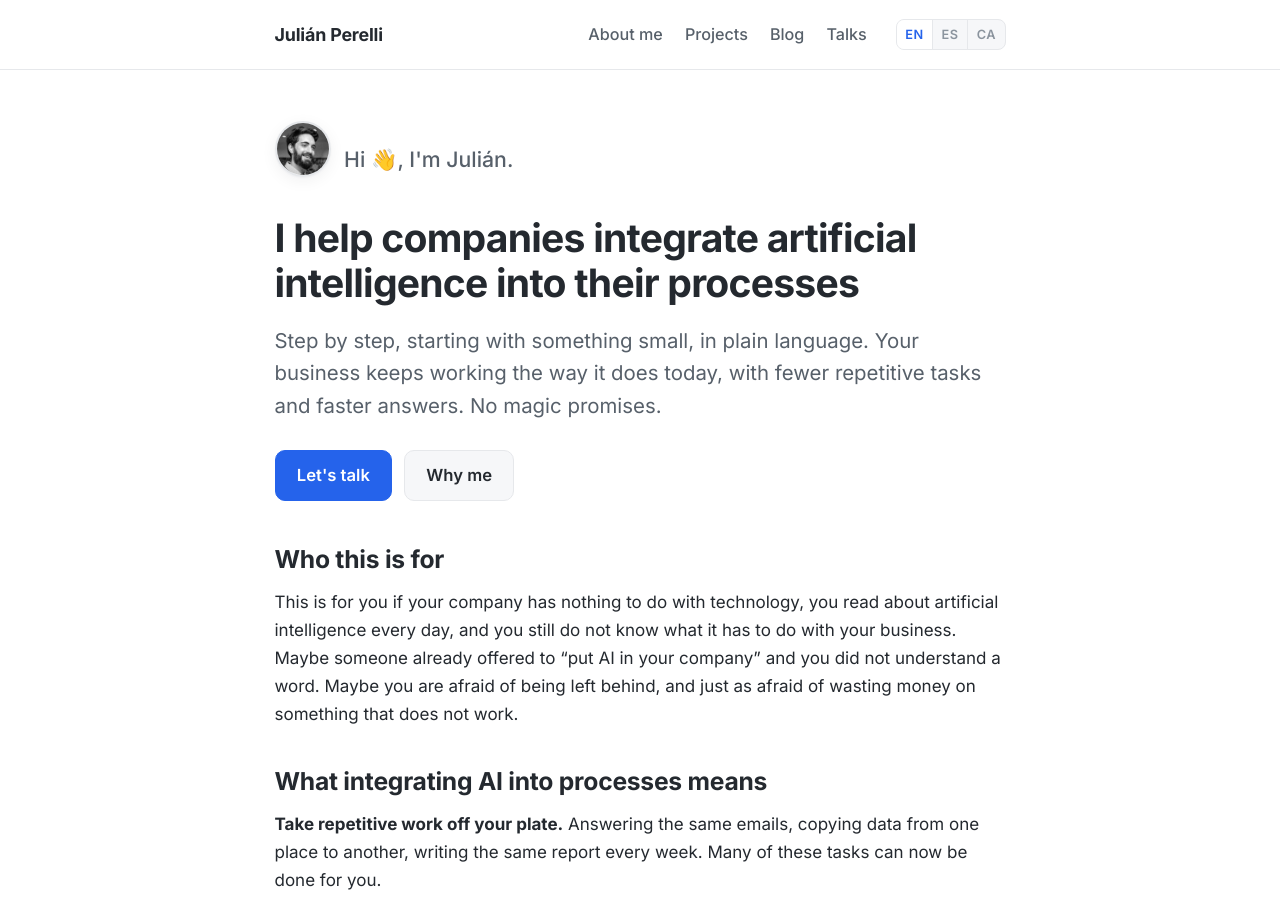
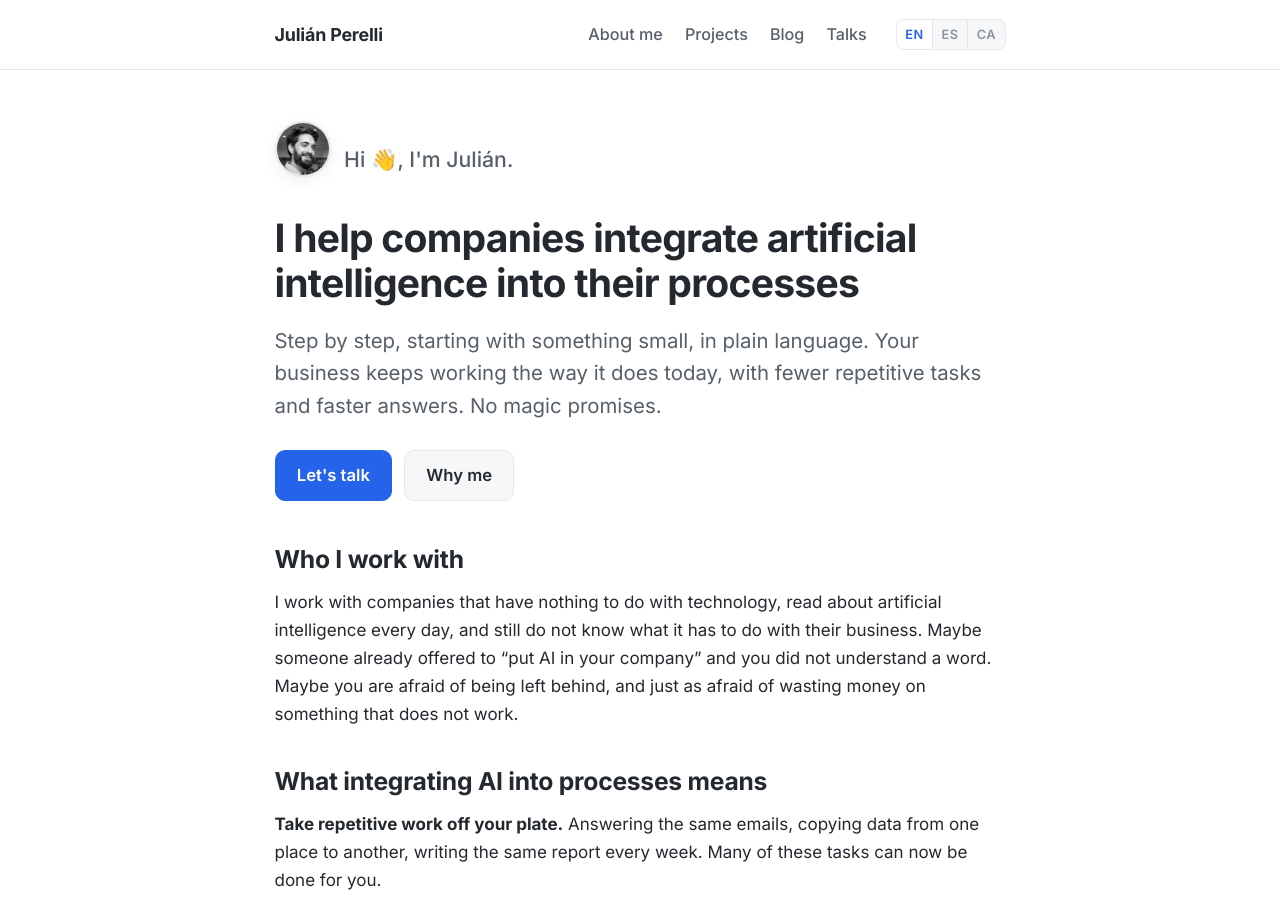
Before and after one commit to jperelli/jperelli.github.io, a Jekyll site: the page built from index.md, in a window 1280 px wide and 900 px high. Built offline with Jekyll 4.4.1, drawn with Linux system fonts in a browser that asks for light colours.

Commit message:
Home: 'Who I work with' section

```diff
--- a/index.md
+++ b/index.md
@@ -16,9 +16,9 @@
   </p>
 </section>
 
-## Who this is for
+## Who I work with
 
-This is for you if your company has nothing to do with technology, you read about artificial intelligence every day, and you still do not know what it has to do with your business. Maybe someone already offered to "put AI in your company" and you did not understand a word. Maybe you are afraid of being left behind, and just as afraid of wasting money on something that does not work.
+I work with companies that have nothing to do with technology, read about artificial intelligence every day, and still do not know what it has to do with their business. Maybe someone already offered to "put AI in your company" and you did not understand a word. Maybe you are afraid of being left behind, and just as afraid of wasting money on something that does not work.
 
 ## What integrating AI into processes means
 
```
Also changed, not shown: ca/index.md (+2 -2 lines), es/index.md (+2 -2 lines).
